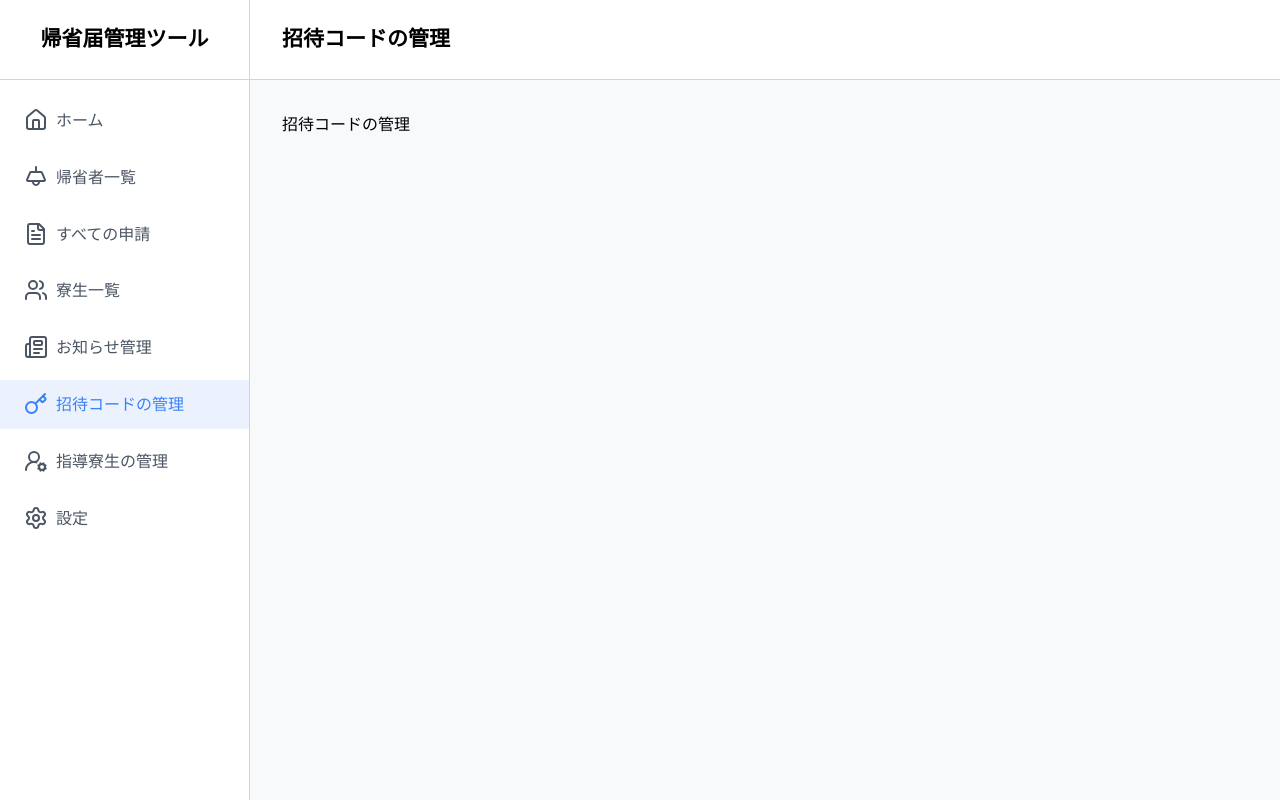
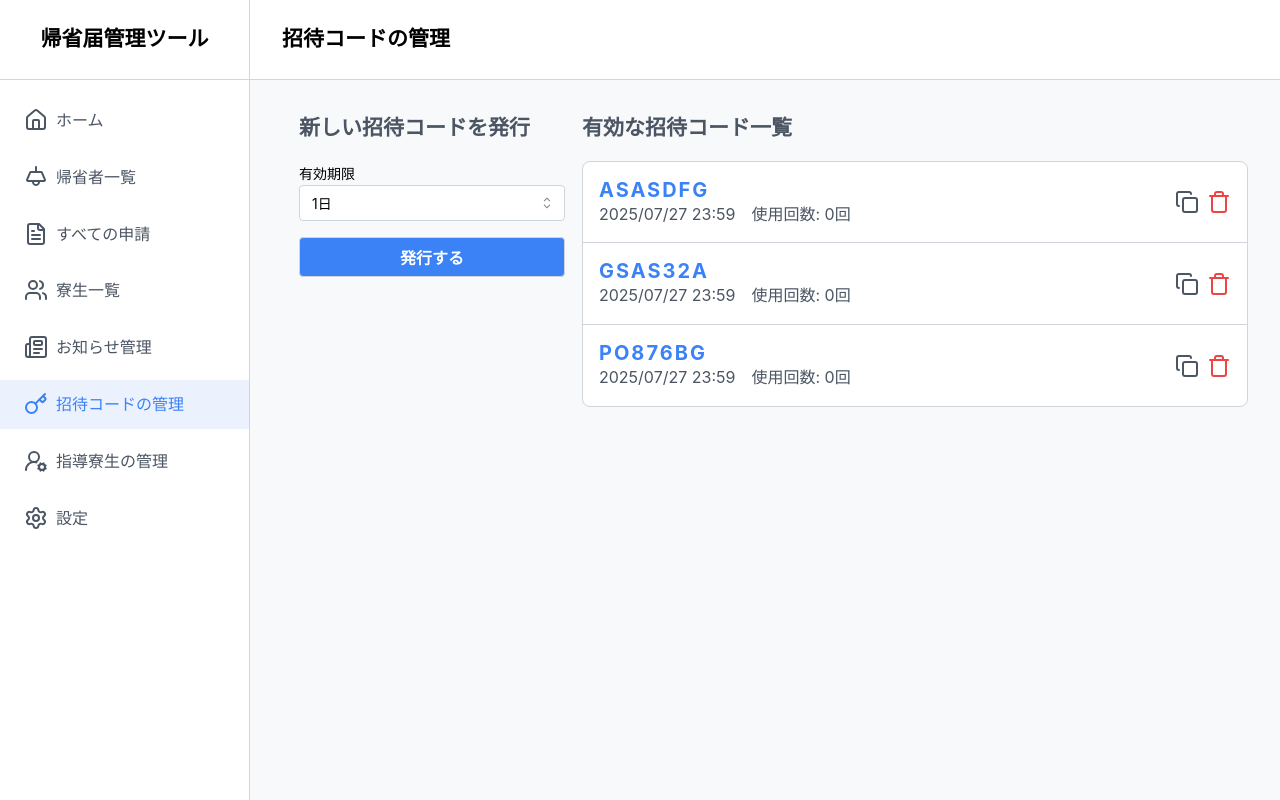
Before and after one commit to mokkun55/yurigaoka-app-teacher, a Next.js app: page /code in a window 1280 px wide. Built offline with nearby package versions, Linux system fonts and the light colour scheme; a web font is replaced by a local one.

Commit message:
feat: 招待コード管理画面の作成

```diff
--- a/src/app/_components/ui/base-button/index.tsx
+++ b/src/app/_components/ui/base-button/index.tsx
@@ -3,12 +3,13 @@ import styles from './styles.module.css'
 
 type Props = {
   children: React.ReactNode
-  onClick: () => void
+  onClick?: () => void
   className?: string
   variant?: 'primary' | 'secondary' | 'danger' | 'green'
   idDisabled?: boolean
   width?: string
   height?: string
+  type?: 'button' | 'submit' | 'reset' | undefined
 }
 
 export default function BaseButton({
@@ -19,12 +20,13 @@ export default function BaseButton({
   idDisabled = false,
   width = '100%',
   height = '40px',
+  type = 'button',
 }: Props) {
   const buttonClass = classNames(styles.button, className, styles[`_${variant}`], {
     [styles.disabled]: idDisabled,
   })
   return (
-    <button onClick={onClick} className={buttonClass} disabled={idDisabled} style={{ width, height }}>
+    <button onClick={onClick} className={buttonClass} disabled={idDisabled} style={{ width, height }} type={type}>
       {children}
     </button>
   )
--- a/src/app/_components/ui/base-button/styles.module.css
+++ b/src/app/_components/ui/base-button/styles.module.css
@@ -28,7 +28,8 @@
   }
 
   &.disabled {
-    background-color: var(--gray);
+    opacity: 0.5;
+    cursor: not-allowed;
   }
 
   &:focus {
--- /dev/null
+++ b/src/app/_components/ui/base-select/index.tsx
@@ -0,0 +1,24 @@
+import { Select } from '@mantine/core'
+
+type Props = {
+  label: string
+  value: string
+  onChange: (_value: string) => void
+  placeholder?: string
+  data: string[]
+  width?: string
+}
+
+export const BaseSelect = ({ label, value, onChange, placeholder, data, width, ...props }: Props) => {
+  return (
+    <Select
+      label={label}
+      placeholder={placeholder}
+      data={data}
+      style={{ width }}
+      value={value}
+      onChange={(newValue) => onChange(newValue ?? '')}
+      {...props}
+    />
+  )
+}
--- /dev/null
+++ b/src/app/code/_components/code-card/index.tsx
@@ -0,0 +1,48 @@
+import styles from './styles.module.css'
+import dayjs from '@/libs/dayjs'
+import { Copy, Trash } from 'lucide-react'
+import { toast } from 'react-hot-toast'
+
+type Props = {
+  code: string
+  usageCount: number
+  limitDate: Date
+}
+
+export default function CodeCard({ code, usageCount, limitDate }: Props) {
+  const handleCopy = () => {
+    navigator.clipboard.writeText(code)
+    toast.success('コードをコピーしました')
+  }
+
+  const handleDelete = async () => {
+    try {
+      // 削除処理
+    } catch (e) {
+      console.error(e)
+      toast.error('コードを削除できませんでした')
+    }
+    toast.success('コードを削除しました')
+  }
+
+  return (
+    <div className={styles.container}>
+      <div className={styles.codeContainer}>
+        <p className={styles.code}>{code}</p>
+        <div className={styles.bottom}>
+          <p className={styles.limitDate}>{dayjs(limitDate).format('YYYY/MM/DD')} 23:59</p>
+          <p className={styles.usageCount}>使用回数: {usageCount}回</p>
+        </div>
+      </div>
+
+      <div className={styles.buttonContainer}>
+        <button className={styles.button} onClick={handleCopy}>
+          <Copy size={24} color="var(--sub-text)" />
+        </button>
+        <button className={styles.button} onClick={handleDelete}>
+          <Trash size={24} color="var(--red)" />
+        </button>
+      </div>
+    </div>
+  )
+}
--- /dev/null
+++ b/src/app/code/_components/code-card/styles.module.css
@@ -0,0 +1,43 @@
+.container {
+  display: flex;
+  justify-content: space-between;
+  border-bottom: 1px solid var(--border-gray);
+  padding: 16px;
+
+  &:last-child {
+    border-bottom: none;
+  }
+
+  .codeContainer {
+    display: flex;
+    flex-direction: column;
+
+    .code {
+      color: var(--main-blue);
+      font-size: 20px;
+      font-style: normal;
+      font-weight: 700;
+      line-height: normal;
+      letter-spacing: 2px;
+    }
+
+    .bottom {
+      color: var(--sub-text);
+      font-size: 16px;
+      display: flex;
+      gap: 16px;
+    }
+  }
+
+  .buttonContainer {
+    display: flex;
+    gap: 8px;
+
+    .button {
+      background-color: none;
+      border: none;
+      cursor: pointer;
+      outline: none;
+    }
+  }
+}
--- a/src/app/code/page.tsx
+++ b/src/app/code/page.tsx
@@ -1,3 +1,70 @@
+// cspell:ignore ASASDFG GSAS32A PO876BG
+'use client'
+
+import { toast } from 'react-hot-toast'
+import BaseButton from '../_components/ui/base-button'
+import { BaseSelect } from '../_components/ui/base-select'
+import styles from './styles.module.css'
+import { useState } from 'react'
+import CodeCard from './_components/code-card'
+
+// TODO モックなので後で動的に取得
+// disable
+const codeList = ['ASASDFG', 'GSAS32A', 'PO876BG']
+
 export default function CodePage() {
-  return <div>招待コードの管理</div>
+  const [validityPeriod, setValidityPeriod] = useState<'1日' | '3日' | '7日'>('1日')
+
+  const handleGenerateCode = () => {
+    if (!validityPeriod) {
+      toast.error('有効期限を選択してください')
+      return
+    }
+    try {
+      console.log('generate code')
+      toast.success('招待コードの発行に成功しました')
+    } catch (e) {
+      console.error(e)
+      toast.error('招待コードの発行に失敗しました')
+    }
+  }
+  return (
+    <div className={styles.container}>
+      {/* 左側 */}
+      <div className={styles.leftSection}>
+        <form
+          onSubmit={(e) => {
+            e.preventDefault()
+            handleGenerateCode()
+          }}
+          className={styles.form}
+        >
+          <h1 className={styles.title}>新しい招待コードを発行</h1>
+          <BaseSelect
+            label="有効期限"
+            placeholder="期限を選択"
+            data={['1日', '3日', '7日']}
+            width="100%"
+            value={validityPeriod}
+            onChange={(value) => setValidityPeriod(value as '1日' | '3日' | '7日')}
+          />
+          <BaseButton type="submit" idDisabled={!validityPeriod}>
+            発行する
+          </BaseButton>
+        </form>
+      </div>
+
+      {/* 右側 */}
+      <div className={styles.rightSection}>
+        {/* TODO 無効な招待コードは表示するか否か */}
+        {/* とりあえず今は有効なコードのみ表示 */}
+        <h1 className={styles.title}>有効な招待コード一覧</h1>
+        <div className={styles.codeList}>
+          {codeList.map((code) => (
+            <CodeCard key={code} code={code} usageCount={0} limitDate={new Date()} />
+          ))}
+        </div>
+      </div>
+    </div>
+  )
 }
--- /dev/null
+++ b/src/app/code/styles.module.css
@@ -0,0 +1,44 @@
+.container {
+  display: flex;
+  align-items: flex-start;
+
+  .leftSection {
+    display: flex;
+    flex-direction: column;
+    gap: 16px;
+    width: 300px;
+    align-items: center;
+    justify-content: center;
+
+    .form {
+      display: flex;
+      flex-direction: column;
+      gap: 16px;
+
+      .title {
+        font-size: 21px;
+        font-weight: 700;
+        color: var(--sub-text);
+      }
+    }
+  }
+
+  .rightSection {
+    flex: 1;
+
+    .title {
+      font-size: 21px;
+      font-weight: 700;
+      color: var(--sub-text);
+      margin-bottom: 16px;
+    }
+
+    .codeList {
+      display: flex;
+      flex-direction: column;
+      border: 1px solid var(--border-gray);
+      background-color: white;
+      border-radius: 8px;
+    }
+  }
+}
```
